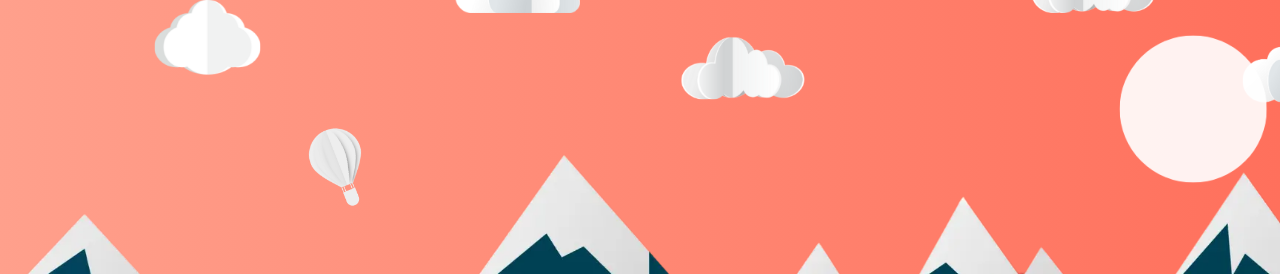
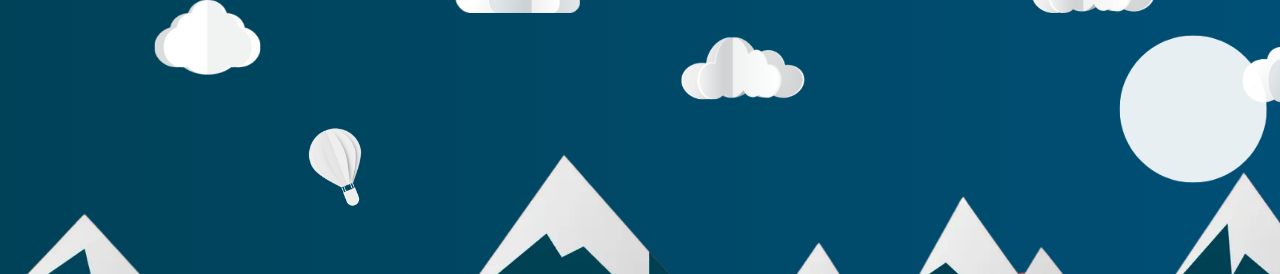
Before and after one commit to narmingeybullayeva/Parallax-Scrolling-Website, a website built with Vite: page index.html in a window 1280 px wide. Shown: the part 81-355 px from the top of the page. Built offline with nearby package versions, Linux system fonts and the light colour scheme.

Commit message:
Fix background color after footer

```diff
--- a/css/style.css
+++ b/css/style.css
@@ -21,10 +21,11 @@ html {
 
 body {
     font-family: "Montserrat", sans-serif;
-    background-image: linear-gradient(to right, #FFA08C , #FF705C);
+    background-image: linear-gradient(to right, #004258, #004F76);
     width: 100%;
     overflow-x: hidden;
     min-height: 100vh;
+    transition: background-image 0.3s ease;
 }
 
 h1,h2,h3 {
--- a/js/script.js
+++ b/js/script.js
@@ -15,7 +15,6 @@ window.addEventListener("scroll", function () {
 
   // Calculate footer position relative to viewport
   const footerRect = footer.getBoundingClientRect()
-  const footerTop = footerRect.top + window.scrollY
 
   // Stop parallax effects when footer comes into view or when reaching max scroll
   const shouldStopParallax = footerRect.top <= window.innerHeight || value >= maxScroll
@@ -33,20 +32,19 @@ window.addEventListener("scroll", function () {
 
   // Handle background color transition
   // Use a threshold based on content height rather than sun position
-  const colorChangeThreshold = document.querySelector('.content_container').offsetTop * 0.3
+  const contentContainer = document.querySelector('.content_container')
+  const colorChangeThreshold = contentContainer.offsetTop * 0.5
 
-  if (value >= colorChangeThreshold && !shouldStopParallax) {
+  // Only change to sunset when we're in the middle section, not at the very bottom
+  const isInMiddleSection = value >= colorChangeThreshold && value < (contentContainer.offsetTop + contentContainer.offsetHeight * 0.8)
+
+  if (isInMiddleSection) {
     document.body.style.backgroundImage =
       "linear-gradient(to right, #FFA08C , #FF705C)"
-  } else if (!shouldStopParallax) {
+  } else {
+    // Keep night sky for beginning and end
     document.body.style.backgroundImage =
       "linear-gradient(to right, #004258, #004F76)"
-  }
-
-  // Ensure we maintain the final state when at bottom
-  if (shouldStopParallax) {
-    document.body.style.backgroundImage =
-      "linear-gradient(to right, #FFA08C , #FF705C)"
   }
 })
 
```
